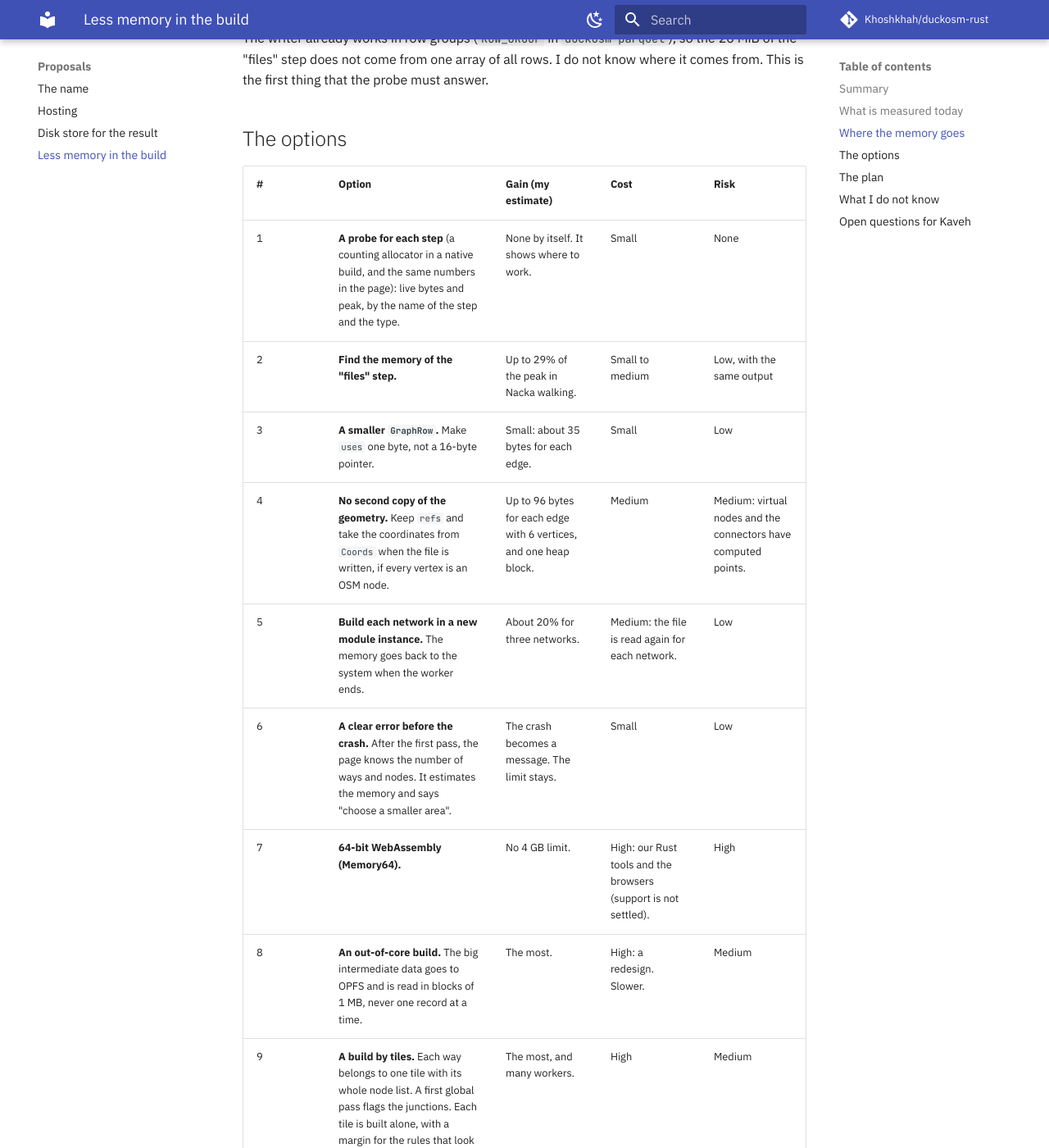
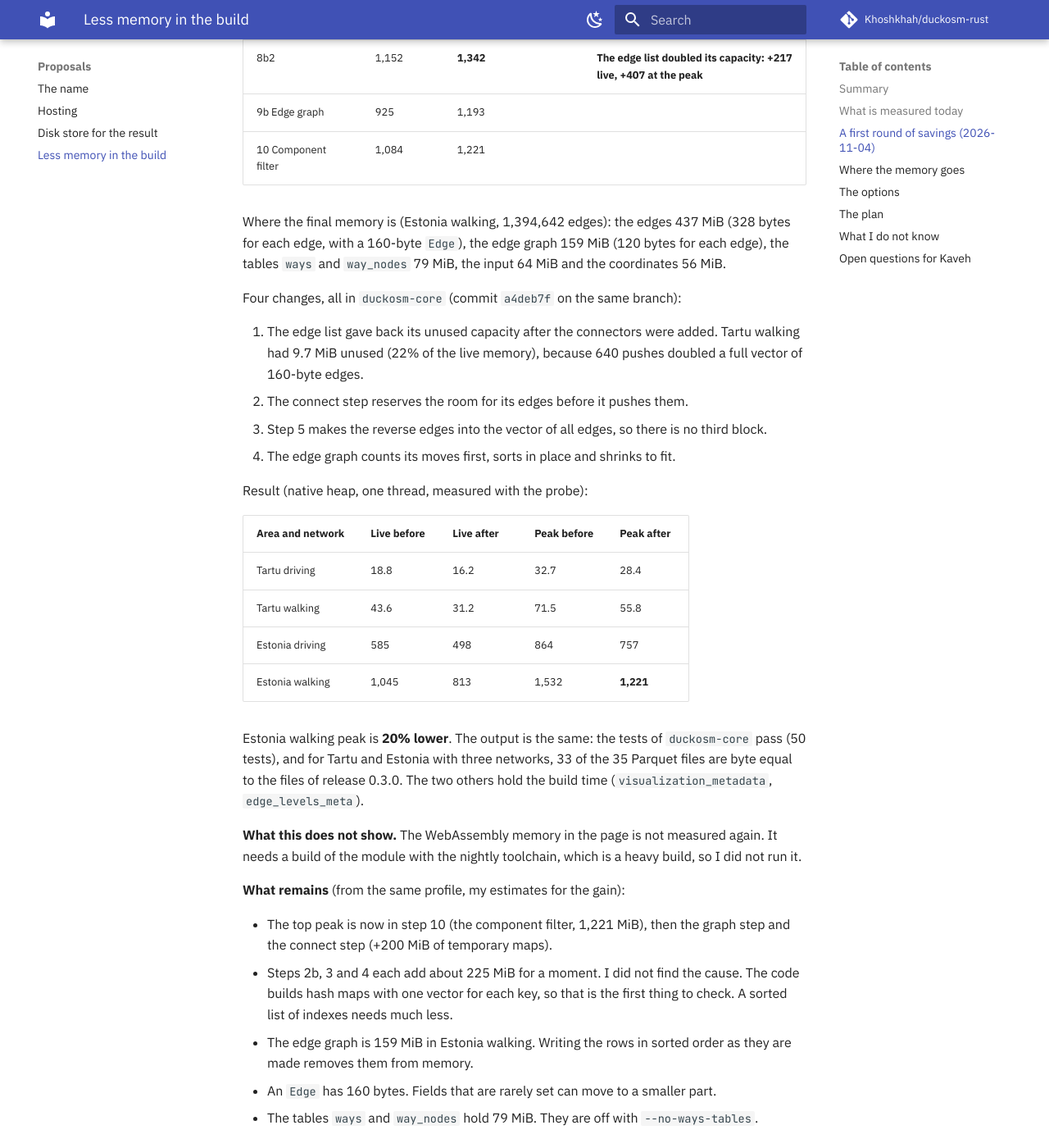
Before and after one commit to Khoshkhah/duckosm-rust, an MkDocs documentation site: the page built from docs/proposals/build-memory.md, in a window 1280 px wide and 1400 px high, scrolled down 3859 px. Shown: the whole window at 82% size. Built offline with MkDocs 1.6.1 and Material for MkDocs 9.7.7, drawn with Linux system fonts in a browser that asks for light colours; comment, search, counter and statistics services are not loaded; some of the changed text lies outside the part shown.

Commit message:
docs: build-memory proposal has the first round of measured savings
Co-Authored-By: Claude Sonnet 5.5 <noreply@anthropic.com>

```diff
--- a/docs/proposals/build-memory.md
+++ b/docs/proposals/build-memory.md
@@ -7,6 +7,8 @@ Status: proposal for Kaveh, 2026-11-04. Nothing is built. This note is the build
 The build runs in one WebAssembly module. A 32-bit module can use at most 4 GB, and a build that goes over this stops with `RuntimeError: unreachable`.
 
 The old numbers (2026-10-21 and 2026-10-22) said that Kentucky (2,114,699 driving edges) uses 2,053 MiB, and that Iran fails at 3,816 MiB. **I measured again on 2026-11-04 with the build of 2026-10-29, and the build now needs much more memory:** Kentucky driving alone uses **3,422 MiB**, which is 84% of the limit, and Estonia with three networks uses 2,305 MiB (it was 710 MiB for driving). The newer steps (the edge graph, the restrictions, the lane profile, the area tables) cost memory. Kentucky with three networks will not fit: walking alone adds more than 1 GB in Estonia (my estimate for Kentucky, not measured).
+
+**A first round of savings is done and measured** (below, "A first round of savings"): the peak of Estonia walking fell by 20% with no change of the output.
 
 The proposal has three levels, from cheap to large:
 
@@ -65,6 +67,53 @@ Facts from the tables:
 
 Native numbers, from [design.md](../design.md), section 7 (2026-10-22): Kentucky has a heap peak of 2,145 MiB on one thread, and Iran has a heap peak of 5,222 MiB. So the native CLI also needs more than 4 GB for Iran, and a 64-bit module needs about the same.
 
+## A first round of savings (2026-11-04)
+
+I added a memory probe (`crates/duckosm-core/examples/mem_probe.rs` on the branch `claude/mem-probe`, commit `556c8d2`). It uses a counting allocator and prints the live bytes and the peak at the start of each numbered step of `build_network_with`, and what each part of the network holds. The numbers are the Rust heap of one process with one thread, not the WebAssembly memory. The data structures are the same, so the shares are probably the same. Estonia walking, before the fixes:
+
+| Start of step | Live (MiB) | Peak since the step before (MiB) | What happens |
+|---|---|---|---|
+| 1 Cut the ways | 309 | 362 | |
+| 2b Merge chains | 552 | 552 | |
+| 3 Parallel arcs | 610 | 845 | **+235 transient** |
+| 4 Antiparallel pairs | 568 | 794 | +226 transient |
+| 5 Reverse edges | 639 | 752 | |
+| 6 Edge ids | 816 | 1,038 | **+222: three blocks of edges at one time** |
+| 8b Connect the path ends | 934 | 935 | |
+| 8b2 | 1,152 | **1,342** | **The edge list doubled its capacity: +217 live, +407 at the peak** |
+| 9b Edge graph | 925 | 1,193 | |
+| 10 Component filter | 1,084 | 1,221 | |
+
+Where the final memory is (Estonia walking, 1,394,642 edges): the edges 437 MiB (328 bytes for each edge, with a 160-byte `Edge`), the edge graph 159 MiB (120 bytes for each edge), the tables `ways` and `way_nodes` 79 MiB, the input 64 MiB and the coordinates 56 MiB.
+
+Four changes, all in `duckosm-core` (commit `a4deb7f` on the same branch):
+
+1. The edge list gave back its unused capacity after the connectors were added. Tartu walking had 9.7 MiB unused (22% of the live memory), because 640 pushes doubled a full vector of 160-byte edges.
+2. The connect step reserves the room for its edges before it pushes them.
+3. Step 5 makes the reverse edges into the vector of all edges, so there is no third block.
+4. The edge graph counts its moves first, sorts in place and shrinks to fit.
+
+Result (native heap, one thread, measured with the probe):
+
+| Area and network | Live before | Live after | Peak before | Peak after |
+|---|---|---|---|---|
+| Tartu driving | 18.8 | 16.2 | 32.7 | 28.4 |
+| Tartu walking | 43.6 | 31.2 | 71.5 | 55.8 |
+| Estonia driving | 585 | 498 | 864 | 757 |
+| Estonia walking | 1,045 | 813 | 1,532 | **1,221** |
+
+Estonia walking peak is **20% lower**. The output is the same: the tests of `duckosm-core` pass (50 tests), and for Tartu and Estonia with three networks, 33 of the 35 Parquet files are byte equal to the files of release 0.3.0. The two others hold the build time (`visualization_metadata`, `edge_levels_meta`).
+
+**What this does not show.** The WebAssembly memory in the page is not measured again. It needs a build of the module with the nightly toolchain, which is a heavy build, so I did not run it.
+
+**What remains** (from the same profile, my estimates for the gain):
+
+- The top peak is now in step 10 (the component filter, 1,221 MiB), then the graph step and the connect step (+200 MiB of temporary maps).
+- Steps 2b, 3 and 4 each add about 225 MiB for a moment. I did not find the cause. The code builds hash maps with one vector for each key, so that is the first thing to check. A sorted list of indexes needs much less.
+- The edge graph is 159 MiB in Estonia walking. Writing the rows in sorted order as they are made removes them from memory.
+- An `Edge` has 160 bytes. Fields that are rarely set can move to a smaller part.
+- The tables `ways` and `way_nodes` hold 79 MiB. They are off with `--no-ways-tables`.
+
 ## Where the memory goes
 
 From the code (`crates/duckosm-core/src/model.rs`, `graph.rs`, `pbf.rs`). The sizes in bytes are my estimates, not measurements.
@@ -105,7 +154,7 @@ Each step has a check, and a step starts only when the step before it is done. L
 |---|---|---|
 | 0 | **Measure.** Done in part (2026-11-04): the step log on Nacka, Tartu, Estonia and Kentucky, in Node. Still to do: the probe (option 1), which shows the memory by type and not only by step, and a run in the page with the `Blob` path. | The table of this note has the current numbers. The probe shows where the 1.3 to 1.7 KiB for each edge go. |
 | 1 | **The clear error** (option 6). | A test with a small limit shows the message, and no `RuntimeError: unreachable`. |
-| 2 | **Cheap savings** (options 2 and 3, then 4 if the probe shows it). | `cargo test -p duckosm-wasm` (the same 33 files as the native build), `tools/compare_tables.py` on Monaco and Tartu, and the memory in the table is lower. |
+| 2 | **Cheap savings.** Started: four changes, Estonia walking peak −20% (above). Next: steps 2b, 3, 4 and 10, and the edge graph. | `cargo test -p duckosm-wasm` (the same 33 files as the native build), `tools/compare_tables.py` on Monaco and Tartu, and the memory in the table is lower. |
 | 3 | **Instances for each network** (option 5), if the probe shows that three networks cost much more than one. | Same checks. The time of a three-network build is not much worse. |
 | 4 | **Decide** between options 7, 8 and 9 with the numbers of step 0 and step 2. | A short design note for the chosen option. |
 
```
Also changed, not shown: CHANGELOG.md (+1 -1 lines).
